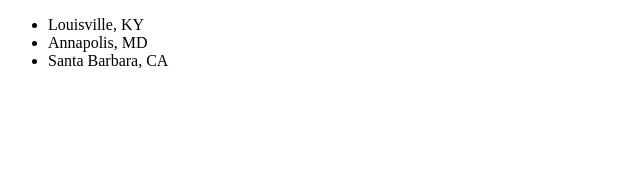
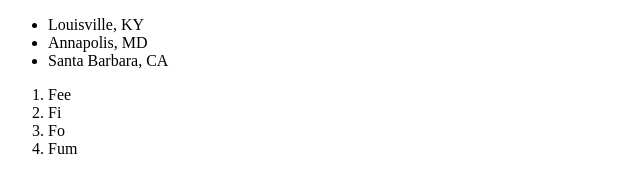
Before and after one commit to VoidZephyr/Look_here_for_HTML, a plain HTML site: page index.html in a window 1280 px wide. Shown: the whole page, without its empty margins (0-640 px from the left). Drawn offline with Linux system fonts and the light colour scheme.

Commit message:
new changes

```diff
--- a/index.html
+++ b/index.html
@@ -11,5 +11,11 @@
     <li>Annapolis, MD</li>
     <li>Santa Barbara, CA</li>
   </ul>
+  <ol>
+    <li>Fee</li>
+    <li>Fi</li>
+    <li>Fo</li>
+    <li>Fum</li>
+  </ol>
 </body>
 </html>
```
